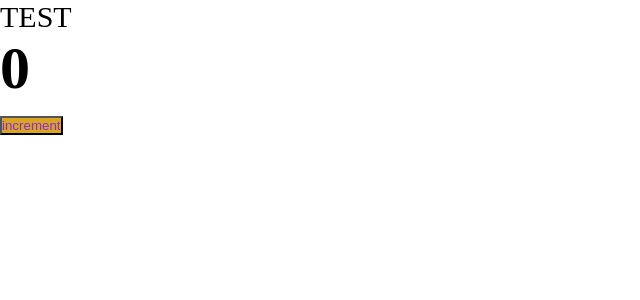
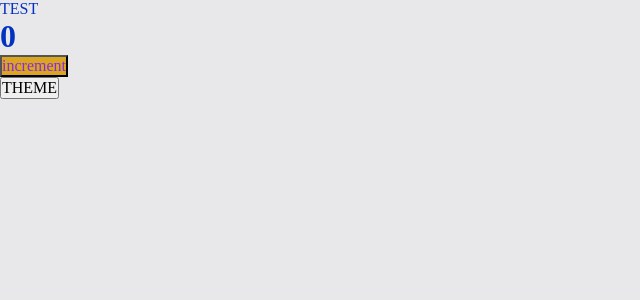
Before and after one commit to RomanMitaki/todos, a React app: page / in a window 1280 px wide. Shown: the top 300 px of the page, without its empty margins (0-640 px from the left). Built offline with nearby package versions, Linux system fonts and the light colour scheme.

Commit message:
add themes, useTheme,ThemeContext

```diff
--- /dev/null
+++ b/src/assets/theme/ThemeContext.ts
@@ -0,0 +1,15 @@
+import { createContext } from 'react'
+
+export enum Theme {
+    LIGHT = 'light',
+    DARK = 'dark',
+}
+
+export interface ThemeContextProps {
+    theme: Theme
+    setTheme?: (theme: Theme) => void
+}
+
+export const ThemeContext = createContext<ThemeContextProps>({ theme: Theme.LIGHT })
+
+export const LOCAL_STORAGE_THEME_KEY = 'theme'
--- /dev/null
+++ b/src/assets/theme/ThemeProvider.tsx
@@ -0,0 +1,20 @@
+import React, {type FC, useMemo, useState} from 'react'
+import {LOCAL_STORAGE_THEME_KEY, Theme, ThemeContext} from './ThemeContext'
+
+const defaultTheme = localStorage.getItem(LOCAL_STORAGE_THEME_KEY) as Theme || Theme.LIGHT
+const ThemeProvider: FC = ({children}) => {
+    const [theme, setTheme] = useState<Theme>(defaultTheme)
+
+    const defaultProps = useMemo(() => ({
+        theme,
+        setTheme
+    }), [theme])
+
+    return (
+        <ThemeContext.Provider value={defaultProps}>
+            {children}
+        </ThemeContext.Provider>
+    )
+}
+
+export default ThemeProvider
--- /dev/null
+++ b/src/assets/theme/useTheme.ts
@@ -0,0 +1,23 @@
+import {LOCAL_STORAGE_THEME_KEY, Theme, ThemeContext} from './ThemeContext'
+import {useContext} from 'react'
+
+interface UseThemeResult {
+    toggleTheme: () => void;
+    theme: Theme;
+}
+
+export function useTheme(): UseThemeResult {
+    const {theme, setTheme} = useContext(ThemeContext)
+
+    const toggleTheme = () => {
+        const newTheme = theme === Theme.DARK ? Theme.LIGHT : Theme.DARK
+
+        if (setTheme) {
+            setTheme(newTheme)
+        }
+
+        localStorage.setItem(LOCAL_STORAGE_THEME_KEY, newTheme)
+    }
+
+    return {theme, toggleTheme}
+}
--- a/src/components/App.tsx
+++ b/src/components/App.tsx
@@ -1,12 +1,18 @@
-import React from 'react';
+import React  from 'react';
 import {Counter} from "./Counter";
-import './index.css';
+import '../styles/index.css';
+import {useTheme} from "../assets/theme/useTheme";
+
+
 
 const App = () => {
+    const {theme, toggleTheme} = useTheme()
+
     return (
-        <div className='app'>
+        <div className={`app ${theme}`}>
             TEST
             <Counter />
+            <button onClick={toggleTheme}>THEME</button>
         </div>
     );
 };
--- a/src/components/index.css
+++ /dev/null
@@ -1,9 +0,0 @@
-* {
-    margin: 0;
-    padding: 0;
-    box-sizing: border-box;
-}
-
-.app {
-    font-size: 30px;
-}
--- a/src/index.tsx
+++ b/src/index.tsx
@@ -1,7 +1,10 @@
 import {render} from "react-dom";
 import App from "./components/App";
+import ThemeProvider from "./assets/theme/ThemeProvider";
 
 render(
-    <App />,
+    <ThemeProvider>
+        <App/>
+    </ThemeProvider>,
     document.getElementById('root')
 )
--- /dev/null
+++ b/src/styles/index.css
@@ -0,0 +1,11 @@
+@import "reset.css";
+@import "variables/global.css";
+@import "themes/dark.css";
+@import "themes/light.css";
+
+.app {
+    font-size: var(--font-m);
+    background: var(--bg-color, #e8e8ea);
+    color: var(--primary-color, red);
+    min-height: 100vh;
+}
--- /dev/null
+++ b/src/styles/reset.css
@@ -0,0 +1,13 @@
+* {
+    margin: 0;
+    padding: 0;
+    box-sizing: border-box;
+}
+
+input,
+button,
+textarea,
+select {
+    margin: 0;
+    font: inherit;
+}
--- /dev/null
+++ b/src/styles/themes/dark.css
@@ -0,0 +1,8 @@
+.app.dark {
+    --bg-color: #090949;
+    --inverted-bg-color: #e8e8ea;
+    --primary-color: #049604;
+    --secondary-color: #04ff04;
+    --inverted-primary-color: #0232c2;
+    --inverted-secondary-color: #0449e0;
+}
--- /dev/null
+++ b/src/styles/themes/light.css
@@ -0,0 +1,8 @@
+.app.light {
+    --bg-color: #e8e8ea;
+    --inverted-bg-color: #090949;
+    --primary-color: #0232c2;
+    --secondary-color: #0449e0;
+    --inverted-primary-color: #049604;
+    --inverted-secondary-color: #04ff04;
+}
--- /dev/null
+++ b/src/styles/variables/global.css
@@ -0,0 +1,9 @@
+:root {
+    --font-family-main: consolas, "Times New Roman", serif;
+    --font-size-m: 16px;
+    --font-line-m: 24px;
+    --font-m: var(--font-size-m) / var(--font-line-m) var(--font-family-main);
+    --font-size-l: 24px;
+    --font-line-l: 32px;
+    --font-l: var(--font-size-l) / var(--font-line-l) var(--font-family-main);
+}
--- a/tsconfig.json
+++ b/tsconfig.json
@@ -2,7 +2,7 @@
   "compilerOptions": {
     "outDir": "./dist/",
     "noImplicitAny": true,
-    "strictNullChecks": true,
+    "strictNullChecks": false,
     "module": "ESNext",
     "target": "es5",
     "jsx": "react-jsx",
```
